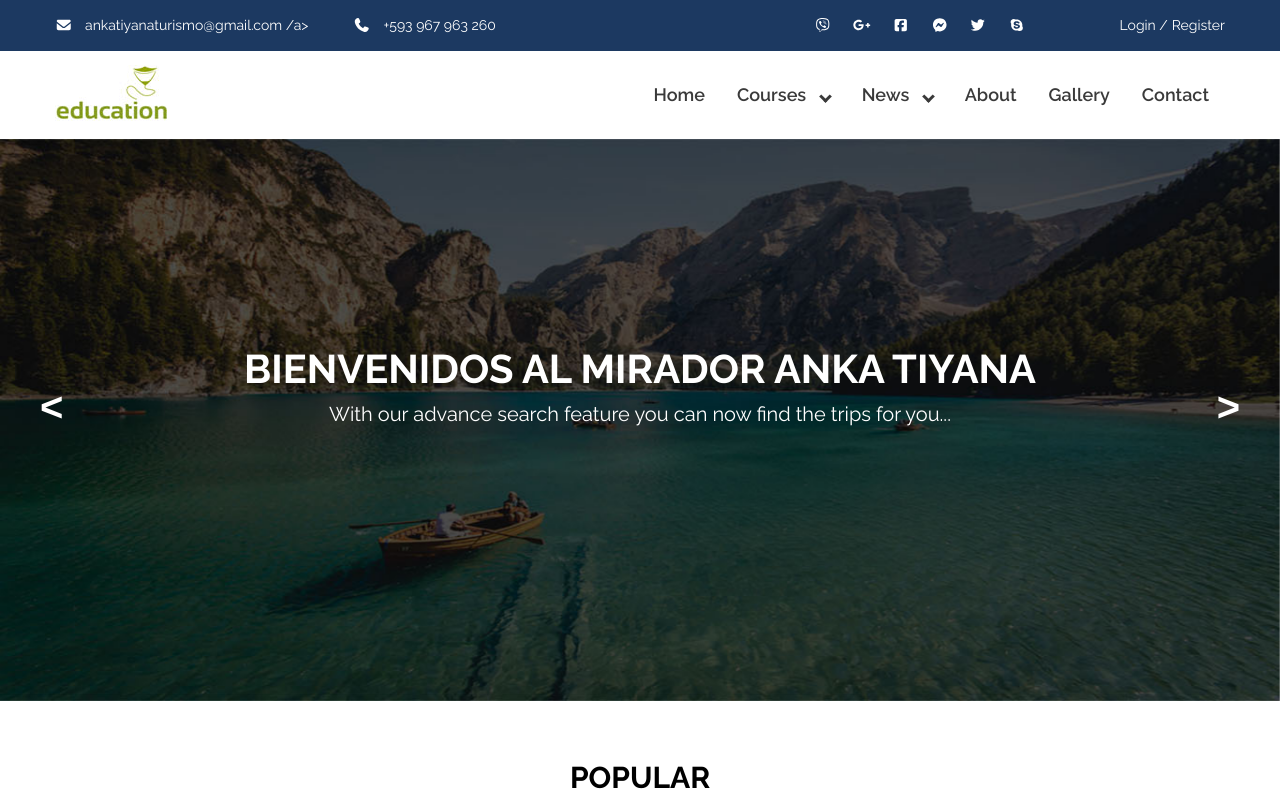
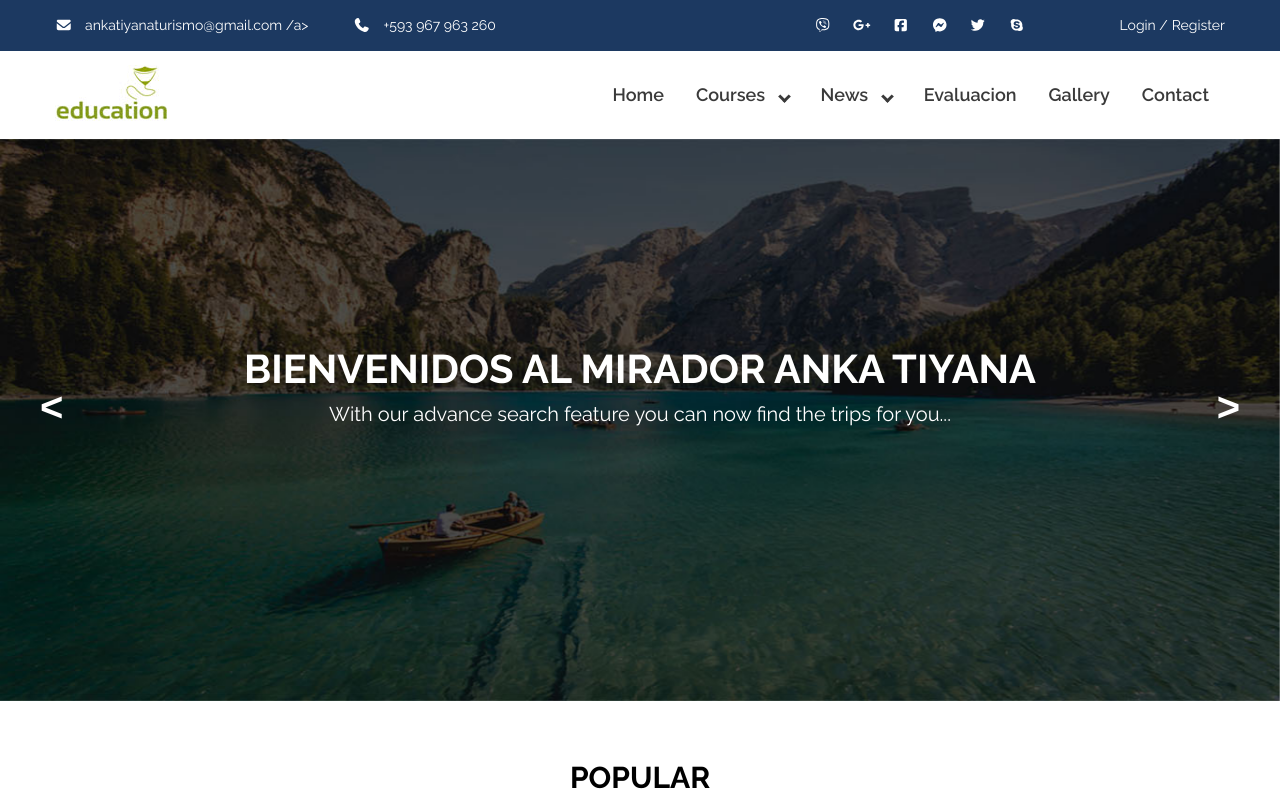
Before and after one commit to JoselineChimbo/JoselineChimbo.github.io, a plain HTML site: page index.html in a window 1280 px wide. Shown: the top 803 px of the page. Drawn offline with Linux system fonts and the light colour scheme.

Commit message:
evaluacion

```diff
--- a/index.html
+++ b/index.html
@@ -77,7 +77,7 @@
 										<li><a href="#">Child</a></li>
 									</ul>
 								</li>
-								<li><a href="">About</a></li>
+								<li><a href="">Evaluacion</a></li>
 								<li><a href="">Gallery</a></li>
 								<li><a href="">Contact</a></li>
 							</ul>
```
